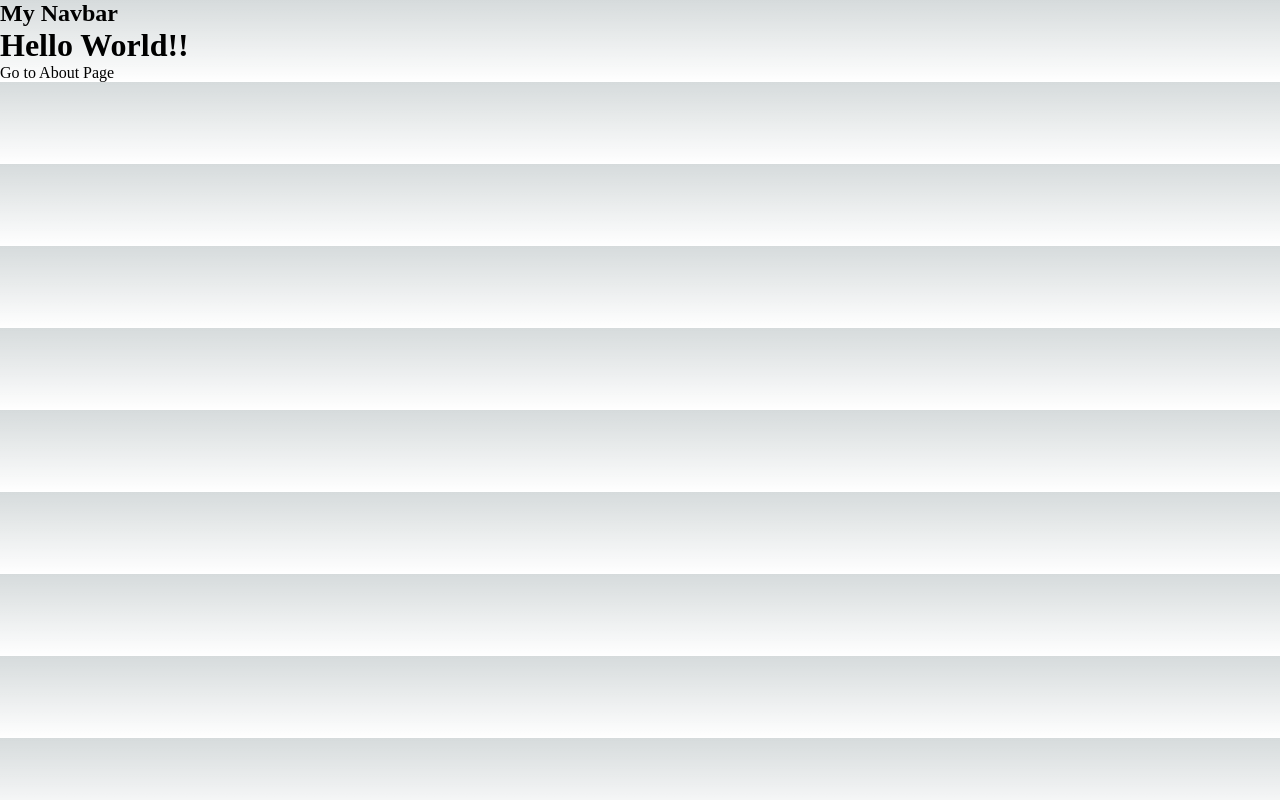
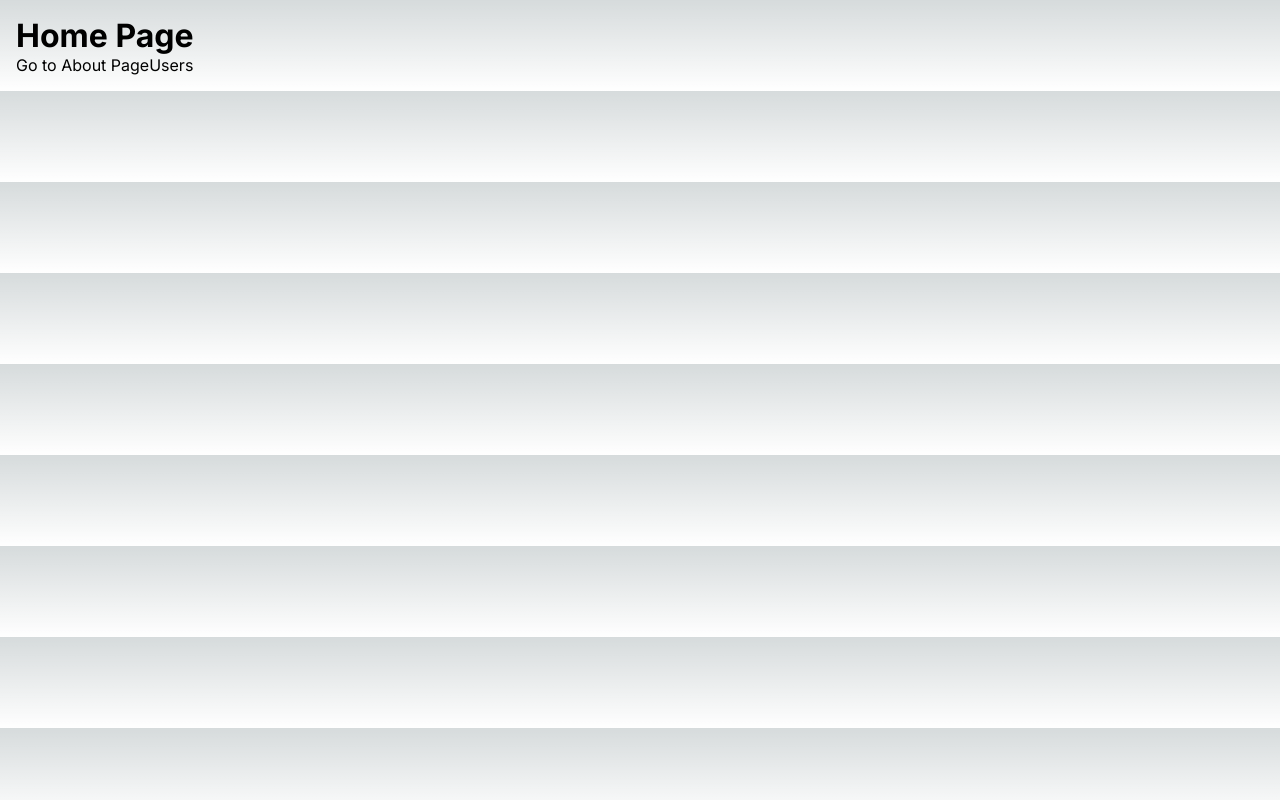
Before and after one commit to ChtiouiMoncer/next_js_app, a Next.js app: page / in a window 1280 px wide. Built offline with nearby package versions, Linux system fonts and the light colour scheme.

Commit message:
Users page & data fetching

```diff
--- a/app/globals.css
+++ b/app/globals.css
@@ -93,6 +93,7 @@ body {
       rgb(var(--background-end-rgb))
     )
     rgb(var(--background-start-rgb));
+    padding: 1rem;
 }
 
 a {
--- a/app/layout.tsx
+++ b/app/layout.tsx
@@ -1,5 +1,8 @@
 import "./globals.css";
 import { Metadata } from "next";
+import { Inter } from "@next/font/google";
+
+const inter = Inter({ subsets: ["latin"] });
 
 export const metadata: Metadata = {
   title: "Home Page",
@@ -10,7 +13,7 @@ export const metadata: Metadata = {
   },
 };
 
-export default function RootLayout({ children }) {
+export default function RootLayout({children }) {
   return (
     <html lang="en">
       {/*
@@ -18,10 +21,10 @@ export default function RootLayout({ children }) {
         head.js. Find out more at https://beta.nextjs.org/docs/api-reference/file-conventions/head
       */}
       <head />
-      <body>
-        <nav>
+      <body className={inter.className}>
+       {/* <nav>
           <h1>My Navbar </h1>
-        </nav>
+        </nav>*/}
         {children}
       </body>
     </html>
--- a/app/page.tsx
+++ b/app/page.tsx
@@ -8,8 +8,10 @@ const inter = Inter({ subsets: ["latin"] });
 export default function Home() {
   return (
     <main>
-      <h1>Hello World!!</h1>
+      <h1>Home Page</h1>
       <Link href="/about">Go to About Page</Link>
+      <Link href="/users">Users</Link>
+
     </main>
   );
 }
```
